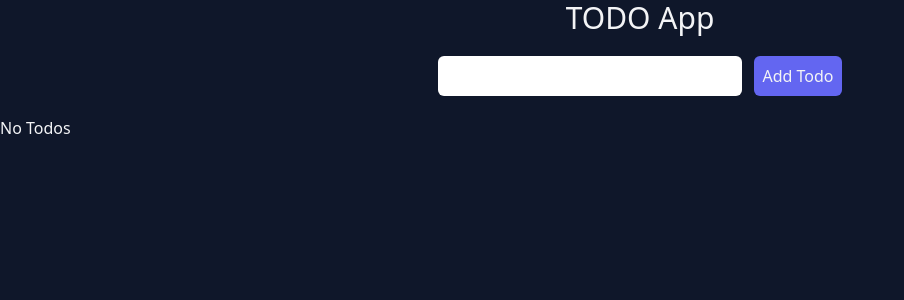
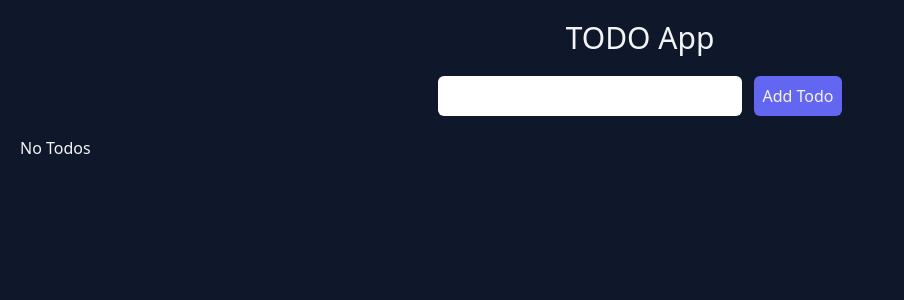
Before and after one commit to ShaifArfan/zustand-quick-tutorial, a React (Vite) app: page / in a window 1280 px wide. Shown: the top 300 px of the page, without its empty margins (0-904 px from the left). Built offline with nearby package versions, Linux system fonts and the light colour scheme.

Commit message:
padding to container

```diff
--- a/src/App.tsx
+++ b/src/App.tsx
@@ -49,7 +49,7 @@ function App() {
 
   return (
     <div className="bg-slate-900 text-gray-100 min-h-screen">
-      <div className="container m-auto">
+      <div className="container m-auto px-5 pt-5">
         <h1 className="text-center text-3xl">TODO App</h1>
         <AddTodoForm onAdd={addTodo}></AddTodoForm>
         <ul className="mt-5">
```
